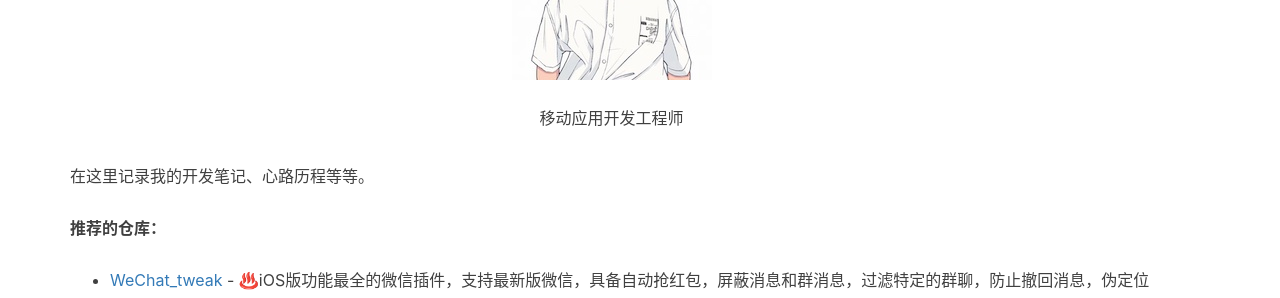
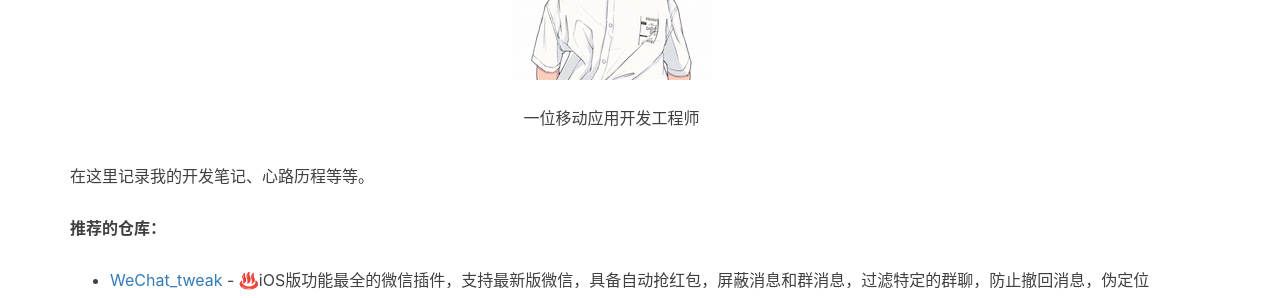
Before and after one commit to itenfay/itenfay.github.io, a Jekyll site: the page built from about.html, in a window 1280 px wide. Shown: the part 640-938 px from the top of the page. Built offline with Jekyll 4.4.1, drawn with Linux system fonts in a browser that asks for light colours; nearby versions of some CDN libraries; comment, search, counter and statistics services are not loaded.

Commit message:
update about.html

```diff
--- a/about.html
+++ b/about.html
@@ -24,7 +24,7 @@
 
         <div align="center">
             <img class="aboutme-avatar" src="https://chenxing640.github.io/images/avatar.jpg" alt="avatar" />
-            <div align="center">移动应用开发工程师</div>
+            <div align="center">一位移动应用开发工程师</div>
         </div>
 
         <p>
@@ -131,7 +131,8 @@
 
         <div align="center">
             <img class="aboutme-avatar" src="https://chenxing640.github.io/images/avatar.jpg" alt="avatar" />
-            <div align="center">A software development engineer from China</div>
+            <!--<div align="center">A mobile application development engineer from China</div>-->
+            <div align="center">A mobile application development engineer</div>
         </div>
 
         <p>
```
